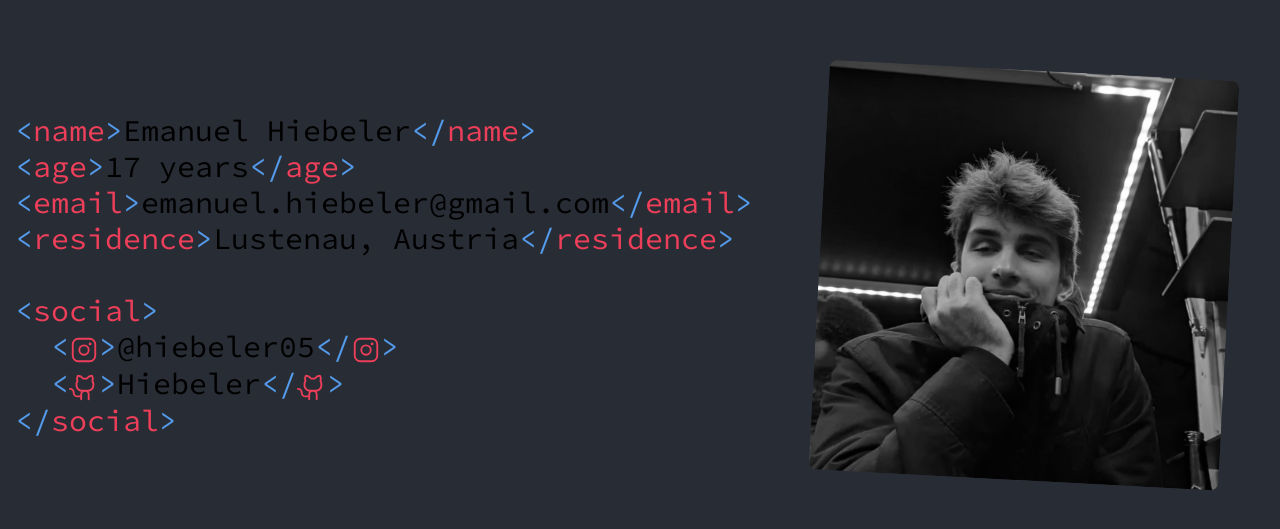
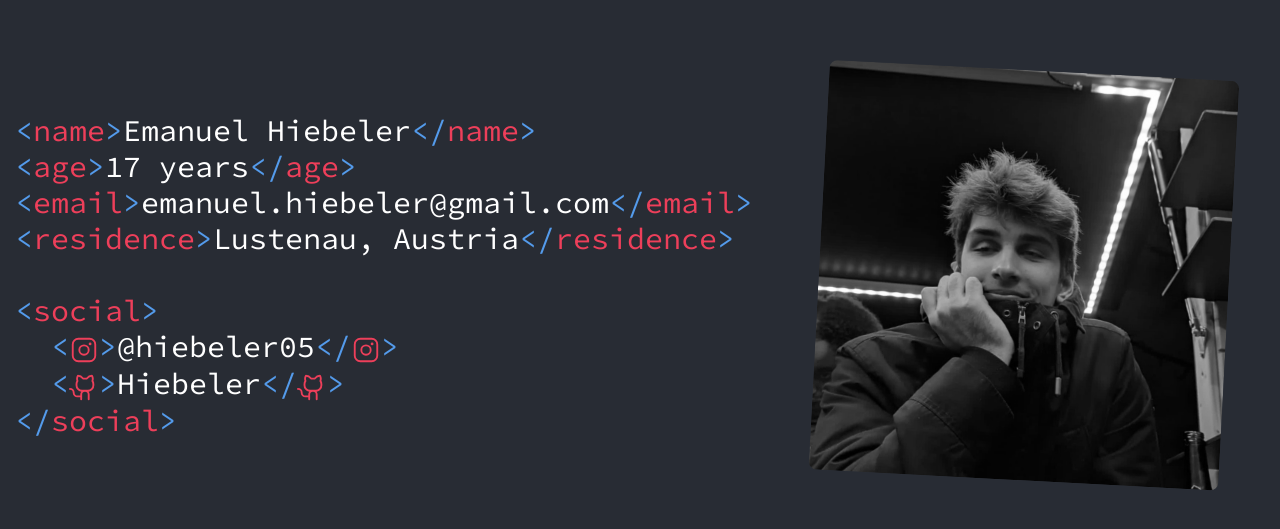
Before and after one commit to Hiebeler/portfolio-website, a Next.js app: page / in a window 1280 px wide. Shown: the part 125-654 px from the top of the page. Built offline with nearby package versions, Linux system fonts and the light colour scheme.

Commit message:
fixed text color

```diff
--- a/src/pages/index.tsx
+++ b/src/pages/index.tsx
@@ -41,11 +41,7 @@ export default function Home() {
     randomTextAnimation(githubNameFinished, setGithubName);
   }, []);
 
-
-  function randomTextAnimation(
-    name: string,
-    setter: Function,
-  ) {
+  function randomTextAnimation(name: string, setter: Function) {
     let iterations: number = 0;
 
     const interval = setInterval(() => {
@@ -90,7 +86,7 @@ export default function Home() {
         <meta name="viewport" content="width=device-width, initial-scale=1" />
         <link rel="icon" href="/favicon.ico" />
       </Head>
-      <main className="bg-background h-screen flex flex-wrap-reverse flex-row max-w-screen">
+      <main className="bg-background h-screen flex flex-wrap-reverse flex-row max-w-screen text-[#fff]">
         <div className="basis-full xl:basis-3/5 flex justify-center sm:items-center">
           <div className="text-sm sm:text-xl md:text-3xl max-w-[100vw]">
             <p className="break-normal">
@@ -146,10 +142,7 @@ export default function Home() {
                 className="hover:cursor-pointer hover:underline"
                 href="https://www.instagram.com/hiebeler05/"
                 onMouseEnter={() =>
-                  randomTextAnimation(
-                    instagramNameFinished,
-                    setInstagramName
-                    )
+                  randomTextAnimation(instagramNameFinished, setInstagramName)
                 }
               >
                 {instagramName}
@@ -171,10 +164,7 @@ export default function Home() {
                 className="hover:cursor-pointer hover:underline"
                 href="https://github.com/Hiebeler/"
                 onMouseEnter={() =>
-                  randomTextAnimation(
-                    githubNameFinished,
-                    setGithubName
-                  )
+                  randomTextAnimation(githubNameFinished, setGithubName)
                 }
               >
                 {githubName}
```
